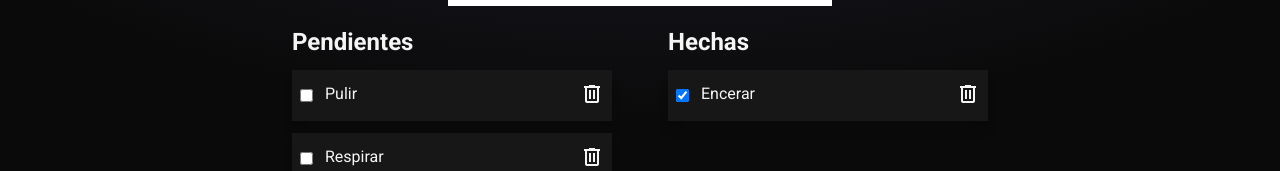
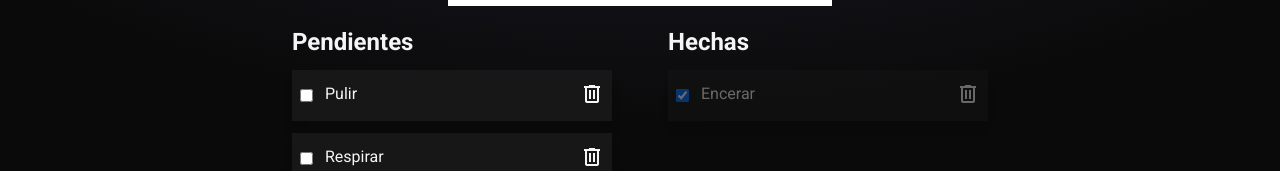
Before and after one commit to Lotar17/svelte-poc, a SvelteKit app: page / in a window 1280 px wide. Both pictures are taken after a click on the checkbox 306 px from the left and 417 px from the top of the page. Shown: the part 353-524 px from the top of the page. Built offline with nearby package versions, Linux system fonts and the light colour scheme.

Commit message:
style: add opacity into tareas hechas

```diff
--- a/src/routes/+page.svelte
+++ b/src/routes/+page.svelte
@@ -69,6 +69,7 @@
               animate:flip={{ duration: 500 }}
               in:receive={{ key: tarea.id, duration: 500 }}
               out:send={{ key: tarea.id, duration: 500 }}
+              class="opacity-40"
             >
               <TodoItem {tarea} />
             </li>
```
